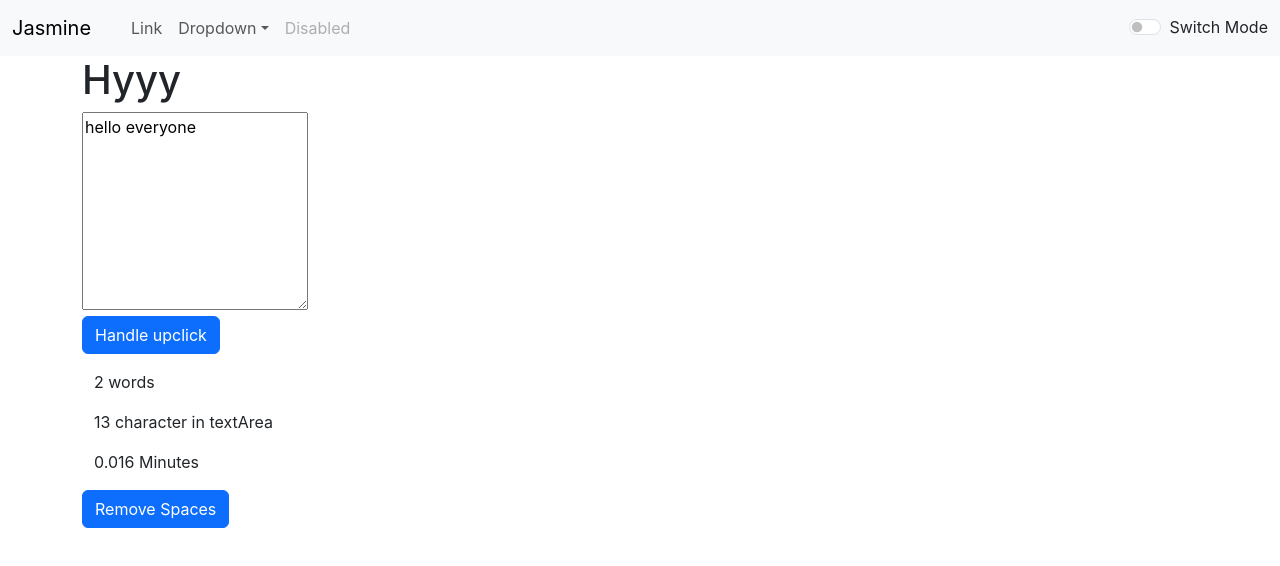
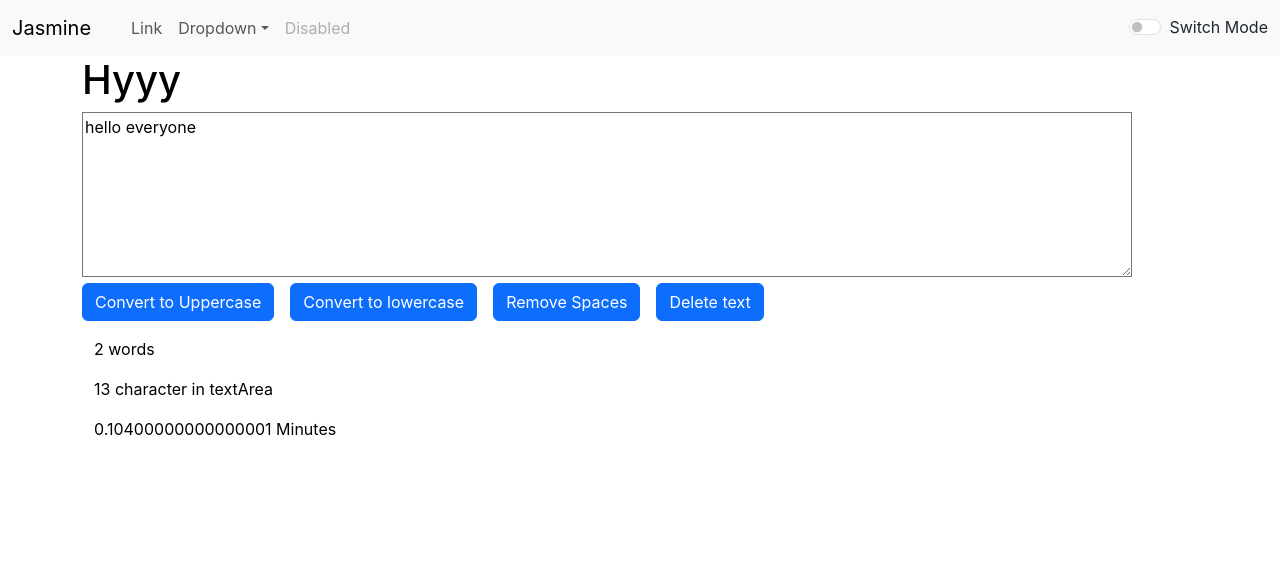
Before and after one commit to jasminejoye86-bot/my-app, a React (Create React App) app: page / in a window 1280 px wide. Shown: the top 566 px of the page. Built offline with nearby package versions, Linux system fonts and the light colour scheme.

Commit message:
so i have almost completed new one learning file that is textForm and using navbar used for just changing switching button color of background

```diff
--- a/src/App.js
+++ b/src/App.js
@@ -10,16 +10,18 @@ function App() {
   const ToggleMode = () => {
     if (Mode === "light") {
       setMode("dark");
+      document.body.style.backgroundColor = "#1b3348";
     }
     else {
       setMode("light");
+      document.body.style.backgroundColor = "white";
     }
   }
 
   return (
     <div>
       <Navbar title="Jasmine" Mode={Mode} ToggleMode={ToggleMode} />
-      <TextForm heading="Hyyy" />
+      <TextForm heading="Hyyy" Mode={Mode} />
       {/* <About /> */}
     </div>
 
--- a/src/components/TextForm.js
+++ b/src/components/TextForm.js
@@ -3,6 +3,9 @@ export default function TextForm(props) {
     const [text, setText] = useState("hello everyone");
     const HandleUpClick = () => {
         setText(text.toUpperCase());
+    }
+    const HandleLoClick = () => {
+        setText(text.toLowerCase());
     }
     const HandleOnChange = (e) => {
         setText(e.target.value)
@@ -10,20 +13,25 @@ export default function TextForm(props) {
     const RemoveSpaces = () => {
         setText(text.replace(/\s+/g, " "));
     }
+    const Dlttext = () => {
+        setText("");
+    }
 
     return (
         <div>
-            <div className="container">
+            <div className="container" style={{ color: props.Mode === "dark" ? "white" : "black" }}>
                 <h1>{props.heading}</h1>
                 <div className="mb-3">
-                    <textarea name="" id="" rows="8" value={text} onChange={HandleOnChange}></textarea><br />
-                    <button className="btn btn-primary" onClick={HandleUpClick}>Handle upclick</button>
+                    <textarea name="" id="" rows="8" value={text} style={{ backgroundColor: props.Mode === "dark" ? "grey" : "white", color: props.Mode === "dark" ? "white" : "black", height: " 165px", width: "82vw" }} onChange={HandleOnChange}></textarea><br />
+                    <button className="btn btn-primary" onClick={HandleUpClick}>Convert to Uppercase</button>
+                    <button className="btn btn-primary mx-3" onClick={HandleLoClick}>Convert to lowercase</button>
+                    <button className='btn btn-primary' onClick={RemoveSpaces}>Remove Spaces</button>
+                    <button className="btn btn-primary mx-3" onClick={Dlttext}>Delete text</button>
                     <div className="container my-3">
                         <p>{text.trim().split(/\s+/g).length} words</p>
                         <p> {text.replace(/\s+/g, "").length} character in textArea</p>
-                        <p>{0.008 * text.trim().split(/\s+/g).length} Minutes</p>
+                        <p>{0.008 * text.replace(/\s+/g, "").length} Minutes</p>
                     </div>
-                    <button className='btn btn-primary' onClick={RemoveSpaces}>Remove Spaces</button>
                 </div>
             </div>
         </div >
```
